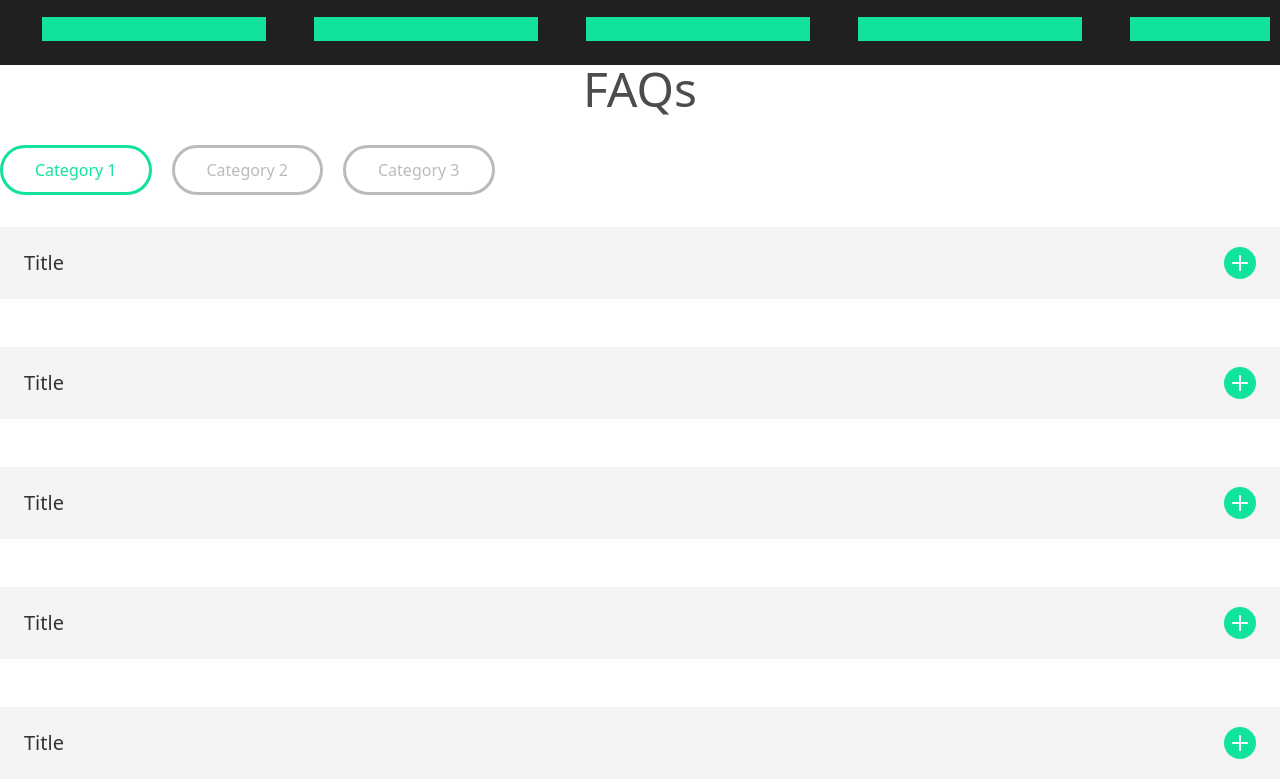
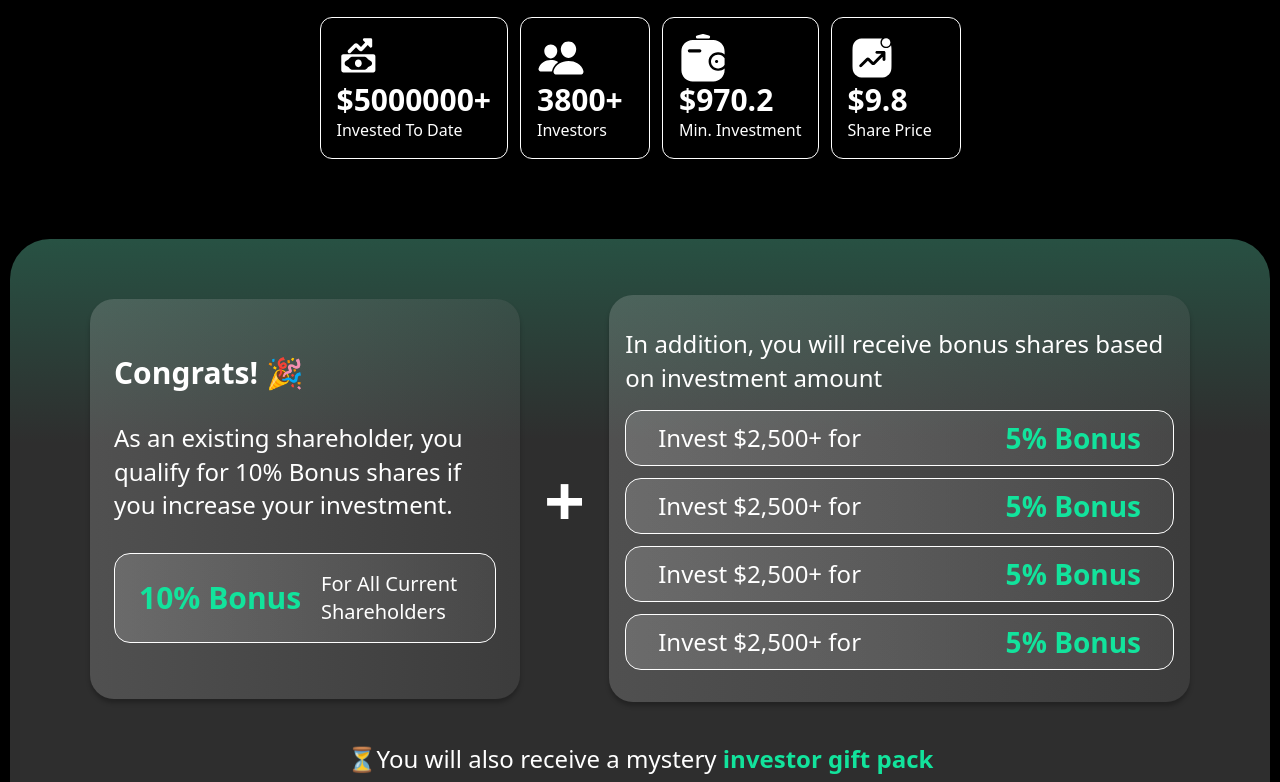
Before and after one commit to timzhenggg/campaign_invest_website, a React (Vite) app: page / in a window 1280 px wide. Shown: the part 1909-2691 px from the top of the page. Built offline with nearby package versions, Linux system fonts and the light colour scheme.

Commit message:
feat: bonuses section

```diff
--- a/src/App.tsx
+++ b/src/App.tsx
@@ -1,4 +1,5 @@
 import AutomotiveTechnology from "./components/AutomotiveTechnology/AutomotiveTechnology"
+import BonusesSection from "./components/BonusesSection/BonusesSection"
 import FAQs from "./components/FAQs/FAQs"
 import Header from "./components/Header/Header"
 import HeroSection from "./components/HeroSection/HeroSection"
@@ -12,6 +13,7 @@ function App() {
       <HeroSection />
       <AutomotiveTechnology />
       <Stats />
+      <BonusesSection />
       <Logos />
       <FAQs />
     </>
--- /dev/null
+++ b/src/components/BonusesSection/BonusesSection.tsx
@@ -0,0 +1,19 @@
+import React from 'react';
+import MaxWidthContainer from '../MaxWidthContainer/MaxWidthContainer';
+import Stats from '../Stats/Stats';
+import InvestIntro from '../InvestIntro/InvestIntro';
+
+const BonusesSection: React.FC = () => {
+  return (
+    <div className='bg-black py-14'>
+      <MaxWidthContainer>
+        <div className='flex flex-col items-center gap-20'>
+          <Stats />
+          <InvestIntro />
+        </div>
+      </MaxWidthContainer>
+    </div>
+  );
+};
+
+export default BonusesSection;
--- /dev/null
+++ b/src/components/Congrats/Congrats.tsx
@@ -0,0 +1,60 @@
+import React from 'react';
+
+export type EmailCategory = "A" | "B" | "C";
+
+interface Props {
+  category: EmailCategory;
+}
+
+const Congrats: React.FC<Props> = ({ category }) => {
+  let congratsMessage;
+  let mainDescription;
+  let bonusesPercent;
+  let bonusesLabel;
+
+  switch (category) {
+    case "A":
+      congratsMessage = "Congrats! 🎉";
+      mainDescription = "As an existing shareholder,  you qualify for 10% Bonus shares if you increase your investment. "
+      bonusesPercent = "10% Bonus";
+      bonusesLabel = "For All Current Shareholders";
+      break;
+    case "B":
+      congratsMessage = "Congrats, ";
+      mainDescription = "Because you’ve expressed interest, or have signed up to our wait list - You quality for 5% Bonus shares if you invest in this extension round."
+      bonusesPercent = "5% Bonus";
+      bonusesLabel = "Community Bonus";
+      break;
+    case "C":
+      congratsMessage = "Welcome, ";
+      mainDescription = "Join Eli’s Private Extension Round, last opportunity to take advantage of 2024 terms."
+      break;
+  }
+
+  return (
+    <div
+      style={{
+        boxShadow: '0px 4px 4px 0px rgba(0, 0, 0, 0.25)',
+        background: 'linear-gradient(90deg, rgba(217, 217, 217, 0.2) 0%, rgba(115, 115, 115, 0.2) 100%)',
+      }}
+      className='max-w-[430px] min-h-[400px] px-6 py-14 rounded-3xl flex flex-col justify-between'
+    >
+      <p className='text-3xl text-white font-extrabold'>{congratsMessage}</p>
+      <span className='text-2xl text-white leading-[140%]'>{mainDescription}</span>
+
+      {(bonusesLabel && bonusesPercent) && <div
+        style={{
+          background: 'linear-gradient(90deg, rgba(217, 217, 217, 0.2) 0%, rgba(115, 115, 115, 0.2) 100%)'
+        }}
+        className='py-4 px-6 rounded-2xl border border-solid border-white flex items-center justify-between gap-2'
+      >
+        <span className='text-3xl font-extrabold text-primary-green'>{bonusesPercent}</span>
+        <span className='max-w-[150px] text-xl text-white'>{bonusesLabel}</span>
+      </div>}
+      {(!bonusesLabel && !bonusesPercent) &&
+        <span className='text-2xl text-white leading-[140%]'>Be a part of the mobility revolution and become an Eli shareholder.</span>}
+    </div>
+  );
+};
+
+export default Congrats;
--- /dev/null
+++ b/src/components/InvestIntro/InvestIntro.tsx
@@ -0,0 +1,28 @@
+import React from 'react';
+import Congrats from '../Congrats/Congrats';
+import InvestmentInfo from '../InvestmentInfo/InvestmentInfo';
+
+const InvestIntro: React.FC = () => {
+  return (
+    <div
+      style={{
+        background: 'linear-gradient(179.59deg, rgba(18, 227, 156, 0.9) -111.03%, rgba(51, 51, 51, 0.9) 32.19%)',
+        boxShadow: '0px 4px 4px 0px rgba(0, 0, 0, 0.25)',
+      }}
+      className='w-full rounded-[40px] py-14 px-20 flex flex-col items-center gap-10'
+    >
+      <div className='w-full flex items-center gap-6'>
+        <Congrats category='A' />
+        <span className='text-white font-bold text-7xl'>+</span>
+        <InvestmentInfo />
+      </div>
+
+      <div className='w-full flex flex-col justify-center items-center'>
+        <p className='text-2xl text-white leading-[140%]'>⏳You will also receive a mystery <span className='font-bold text-primary-green'>investor gift pack</span></p>
+        <p className='text-2xl text-white leading-[140%]'>if you complete your investment within ___<span className='text-primary-green'>(48 hr countdown)</span>___</p>
+      </div>
+    </div>
+  );
+};
+
+export default InvestIntro;
--- /dev/null
+++ b/src/components/InvestmentInfo/InvestmentInfo.tsx
@@ -0,0 +1,34 @@
+import React from 'react';
+
+const InvestmentInfo: React.FC = () => {
+  return (
+    <div
+      style={{
+        boxShadow: '0px 4px 4px 0px rgba(0, 0, 0, 0.25)',
+        background: 'linear-gradient(90deg, rgba(217, 217, 217, 0.2) 0%, rgba(115, 115, 115, 0.2) 100%)',
+      }}
+      className='px-4 py-8 rounded-3xl flex flex-1 flex-col justify-between gap-4'
+    >
+      <span className='text-2xl text-white leading-[140%]'>
+        In addition, you will receive bonus shares based on investment amount
+      </span>
+
+      <div className="w-full flex flex-col items-center gap-3">
+        {Array.from({ length: 4 }).map((_, index) =>
+          <div
+            key={index}
+            style={{
+              background: 'linear-gradient(90deg, rgba(217, 217, 217, 0.2) 0%, rgba(115, 115, 115, 0.2) 100%)',
+            }}
+            className='px-8 py-1.5 w-full rounded-2xl flex items-center justify-between gap-4 border border-solid border-white'
+          >
+            <p className='text-white text-2xl font-thin'>Invest <span className='font-medium'>$2,500+</span> for</p>
+            <span className='text-primary-green text-[28px] font-extrabold'>5% Bonus</span>
+          </div>
+        )}
+      </div>
+    </div>
+  );
+};
+
+export default InvestmentInfo;
--- a/src/components/Stats/Stats.tsx
+++ b/src/components/Stats/Stats.tsx
@@ -4,7 +4,7 @@ import StatsCard from '../StatsCard/StatsCard';
 
 const Stats: React.FC = () => {
   return (
-    <div className='bg-black flex gap-3'>
+    <div className='flex gap-3'>
       {stats.map(({iconPath, value, textAfterValue, textBeforeValue, description}, index) => (
         <StatsCard key={index} iconPath={iconPath} value={value} textBeforeValue={textBeforeValue} textAfterValue={textAfterValue} description={description} />
       ))}
--- a/src/components/StatsCard/StatsCard.tsx
+++ b/src/components/StatsCard/StatsCard.tsx
@@ -59,7 +59,7 @@ const StatsCard: React.FC<Props> = ({
   }, [isVisible, targetValue]);
 
   return (
-    <div ref={cardRef} className='p-4 border border-solid border-white rounded-xl flex flex-col'>
+    <div ref={cardRef} className='min-w-[130px] p-4 border border-solid border-white rounded-xl flex flex-col'>
       <img src={iconPath} alt={iconAlt} draggable={false} className='size-12' />
       <span className='text-white text-3xl font-bold'>{textBeforeValue}{displayValue}{textAfterValue}</span>
       <p className='text-white'>{description}</p>
```
